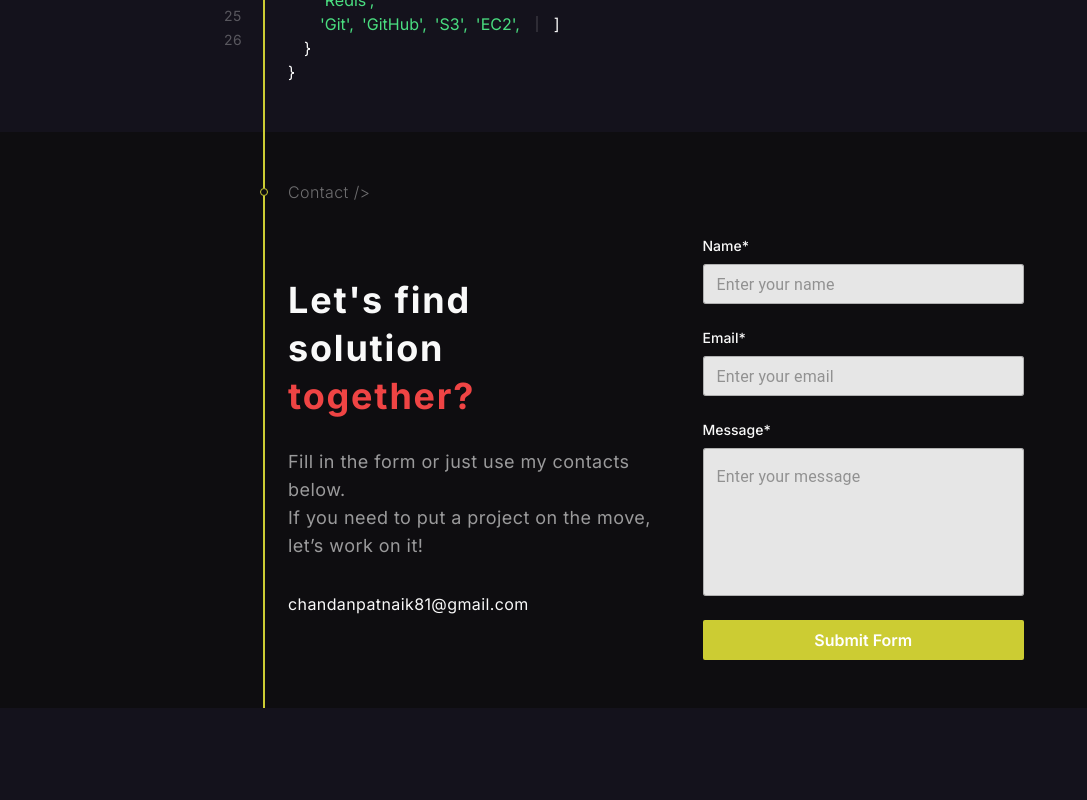
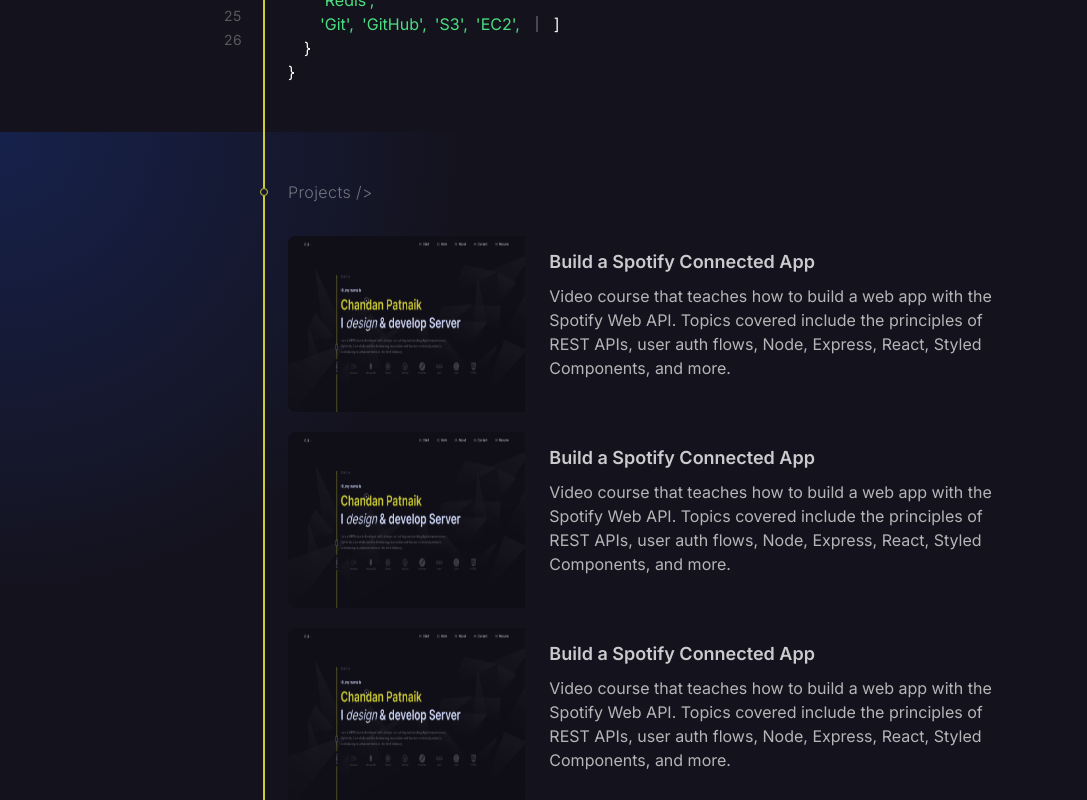
Before and after one commit to ChandanPatnaik/portfolio, a Next.js app: page / in a window 1280 px wide. Shown: the part 1500-2300 px from the top of the page, without its empty margins (0-1087 px from the left). Before the commit the page ends 2208 px from the top, so only its background shows below. Built offline with nearby package versions, Linux system fonts and the light colour scheme.

Commit message:
loader animation added

```diff
--- a/src/app/page.tsx
+++ b/src/app/page.tsx
@@ -1,46 +1,47 @@
 "use client";
 import { CustomCursor } from "@/components/core";
-import { About, Contact, Header, Hero } from "@/components/home";
+import { About, Contact, Header, Hero, Projects } from "@/components/home";
 import { motion } from "framer-motion";
 import { useState } from "react";
 
 export default function Home() {
+  const text = "Chandan Patnaik";
+
+  const textVariants = {
+    hidden: { opacity: 0, x: -20 },
+    visible: { opacity: 1, x: 0 },
+  };
+
+  const containerVariants = {
+    hidden: {},
+    visible: { transition: { staggerChildren: 0.1 } },
+  };
+
   const [isLoading, setIsLoading] = useState(true);
   setInterval(() => {
     setIsLoading(false);
-  }, 1000);
+  }, 2000);
+
   return (
     <>
       {isLoading ? (
         <div className="w-screen h-screen bg-dark-blue">
           <div className="flex items-center justify-center w-full h-full text-white gap-2 text-xl">
-            <motion.p
-              viewport={{ once: true }}
-              initial={{ x: 20 }}
-              whileInView={{ x: 0 }}
-              transition={{ duration: 0.3, delay: 0.01 }}
-              exit={{ x: 0 }}
+            <motion.div
+              initial="hidden"
+              animate="visible"
+              variants={containerVariants}
             >
-              c
-            </motion.p>
-            <motion.p
-              viewport={{ once: true }}
-              initial={{ x: 40 }}
-              whileInView={{ x: 0 }}
-              transition={{ duration: 0.4, delay: 0.01 }}
-              exit={{ x: 0 }}
-            >
-              p
-            </motion.p>
-            <motion.p
-              viewport={{ once: true }}
-              initial={{ x: 60 }}
-              whileInView={{ x: 0 }}
-              transition={{ duration: 0.5, delay: 0.01 }}
-              exit={{ x: 0 }}
-            >
-              .
-            </motion.p>
+              {text.split("").map((char, index) => (
+                <motion.span
+                  key={index}
+                  variants={textVariants}
+                  style={{ display: "inline-block", margin: "0.2em" }}
+                >
+                  {char}
+                </motion.span>
+              ))}
+            </motion.div>
           </div>
         </div>
       ) : (
@@ -51,6 +52,7 @@
             <Hero />
           </section>
           <About />
+          <Projects />
           <Contact />
         </main>
       )}
--- a/src/components/home/Header.tsx
+++ b/src/components/home/Header.tsx
@@ -24,14 +24,14 @@
         icon: <MdRestartAlt />,
       },
       {
-        label: "Work",
-        link: "#work",
-        icon: <FaNetworkWired />,
-      },
-      {
         label: "About",
         link: "#about",
         icon: <BiCommentDetail />,
+      },
+      {
+        label: "Projects",
+        link: "#projects",
+        icon: <FaNetworkWired />,
       },
       {
         label: "Contact",
--- /dev/null
+++ b/src/components/home/Projects.tsx
@@ -0,0 +1,114 @@
+/* eslint-disable @next/next/no-img-element */
+"use client";
+import { useEffect, useState } from "react";
+const Projects = () => {
+  const [cursorPosition, setCursorPosition] = useState({ x: 0, y: 0 });
+  useEffect(() => {
+    const handleMouseMove = (e: any) => {
+      setCursorPosition({ x: e.clientX, y: e.clientY });
+    };
+    window.addEventListener("mousemove", handleMouseMove);
+    return () => {
+      window.removeEventListener("mousemove", handleMouseMove);
+    };
+  }, []);
+
+  const gradientX = cursorPosition.x + "px";
+  const gradientY = cursorPosition.y + "px";
+
+  const backgroundStyle = {
+    background: `radial-gradient(600px at ${gradientX} ${gradientY}, rgba(29, 78, 216, 0.25), transparent 80%)`,
+  };
+
+  return (
+    <section
+      style={backgroundStyle}
+      id="projects"
+      className="w-full flex items-center justify-center overflow-hidden  shadow-[0_0_76px_0_rgba(10,7,22,0.004)]"
+    >
+      <div className="w-5/6 md:w-4/5 lg:w-3/5 h-full flex items-center relative">
+        <TimeLine />
+        <div className="py-8 md:py-12 flex flex-col gap-6 md:gap-8 w-full relative pl-6 md:pl-8">
+          <div className="text-base font-light text-white/40 tracking-wide">{`Projects />`}</div>
+
+          <ProjectsList />
+        </div>
+      </div>
+    </section>
+  );
+};
+export default Projects;
+
+const TimeLine = () => {
+  return (
+    <div className="absolute flex flex-col items-center top-0 left-0 h-[400%] w-4">
+      <div className="w-0.5 h-10 md:h-14 bg-light-yellow"></div>
+      <div className="w-2 h-2 border border-light-yellow rounded-full bg-transparent"></div>
+      <div className="w-0.5 h-[calc(100%-4rem)] bg-light-yellow"></div>
+    </div>
+  );
+};
+
+const ProjectsList = () => {
+  const projectList = [
+    {
+      name: "Build a Spotify Connected App",
+      description:
+        "Video course that teaches how to build a web app with the Spotify Web API. Topics covered include the principles of REST APIs, user auth flows, Node, Express, React, Styled Components, and more.",
+      image: "/project-placeholder.png",
+      tech: ["React", "Express", "Node.js", "MongoDB"],
+    },
+    {
+      name: "Build a Spotify Connected App",
+      description:
+        "Video course that teaches how to build a web app with the Spotify Web API. Topics covered include the principles of REST APIs, user auth flows, Node, Express, React, Styled Components, and more.",
+      image: "/project-placeholder.png",
+      tech: ["React", "Express", "Node.js", "MongoDB"],
+    },
+    {
+      name: "Build a Spotify Connected App",
+      description:
+        "Video course that teaches how to build a web app with the Spotify Web API. Topics covered include the principles of REST APIs, user auth flows, Node, Express, React, Styled Components, and more.",
+      image: "/project-placeholder.png",
+      tech: ["React", "Express", "Node.js", "MongoDB"],
+    },
+    {
+      name: "Build a Spotify Connected App",
+      description:
+        "Video course that teaches how to build a web app with the Spotify Web API. Topics covered include the principles of REST APIs, user auth flows, Node, Express, React, Styled Components, and more.",
+      image: "/project-placeholder.png",
+      tech: ["React", "Express", "Node.js", "MongoDB"],
+    },
+    {
+      name: "Build a Spotify Connected App",
+      description:
+        "Video course that teaches how to build a web app with the Spotify Web API. Topics covered include the principles of REST APIs, user auth flows, Node, Express, React, Styled Components, and more.",
+      image: "/project-placeholder.png",
+      tech: ["React", "Express", "Node.js", "MongoDB"],
+    },
+  ];
+  return (
+    <div className="w-full flex flex-col gap-5">
+      {projectList.map((curProject, i) => (
+        <div
+          key={i}
+          className="w-full h-44 bg-dark-blue grid grid-cols-12 gap-3 rounded-lg overflow-hidden"
+        >
+          <div className="col-span-4">
+            <img
+              src={curProject.image}
+              alt={curProject.name}
+              className="w-full h-full"
+            />
+          </div>
+          <div className="flex col-span-8 flex-col p-3 gap-2">
+            <p className="text-lg text-milk/80 font-semibold">
+              {curProject.name}
+            </p>
+            <p className="text-milk/70">{curProject.description}</p>
+          </div>
+        </div>
+      ))}
+    </div>
+  );
+};
--- a/src/components/home/index.ts
+++ b/src/components/home/index.ts
@@ -3,3 +3,4 @@
 export { default as Footer } from "./Footer";
 export { default as Header } from "./Header";
 export { default as Hero } from "./Hero";
+export { default as Projects } from "./Projects";
```
Also changed, not shown: public/project-placeholder.png (added).
